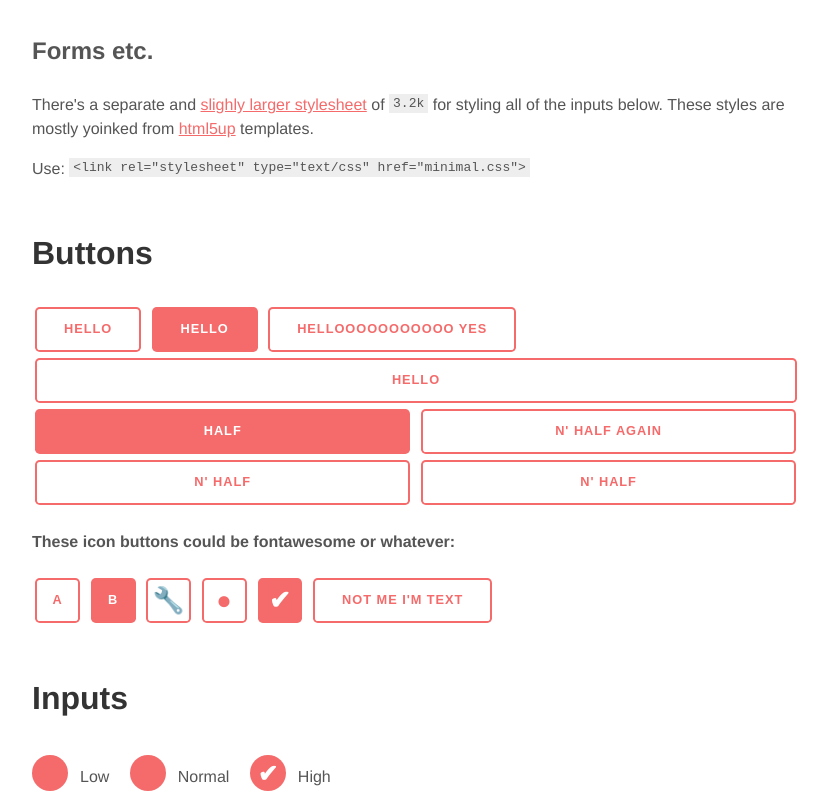
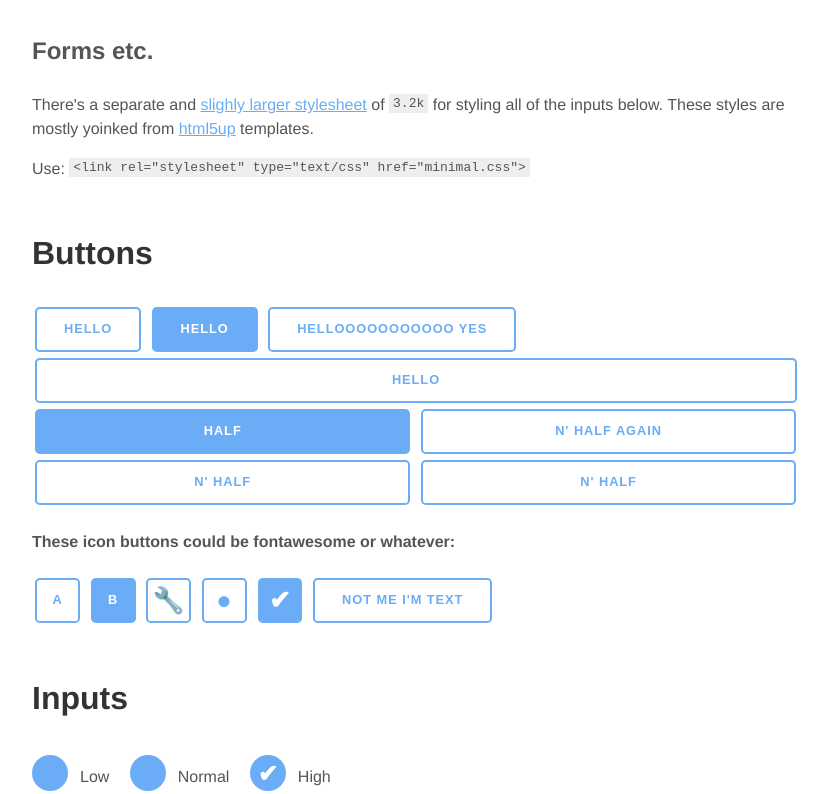
Before and after one commit to chr15m/minimal-stylesheet, a plain HTML site: page index.html in a window 1280 px wide. Shown: the part 609-1403 px from the top of the page, without its empty margins (224-1055 px from the left). Drawn offline with Linux system fonts and the light colour scheme.

Commit message:
Variant with a light blue hue.

```diff
--- a/minimal-inputs.css
+++ b/minimal-inputs.css
@@ -17,8 +17,8 @@ input[type="text"], input[type="password"], input[type="email"], input[type="tel
 }
 
 input[type="submit"], input[type="reset"], input[type="button"], button, .button {
-  box-shadow: inset 0 0 0 2px #f56a6a;
-  color: #f56a6a;
+  box-shadow: inset 0 0 0 2px #6AACF5;
+  color: #6AACF5;
   font-weight: 700;
   letter-spacing: 0.075em;
   text-transform: uppercase;
@@ -51,7 +51,7 @@ textarea {
 }
 
 .primary {
-  background-color: #f56a6a;
+  background-color: #6AACF5;
   color: #fff;
   box-shadow: none;
 }
@@ -70,8 +70,8 @@ input[type="checkbox"], input[type="radio"] {
 }
 
 input[type="checkbox"] + label::before, input[type="radio"] + label::before {
-  background-color: #f56a6a;
-  color: #f56a6a;
+  background-color: #6AACF5;
+  color: #6AACF5;
   cursor: pointer;
   border-radius: 0.25em;
   content: '_';
--- a/minimal.css
+++ b/minimal.css
@@ -50,7 +50,7 @@ pre {
 }
 
 a {
-  color: #f56a6a;
+  color: #6AACF5;
 }
 
 blockquote, q {
```
